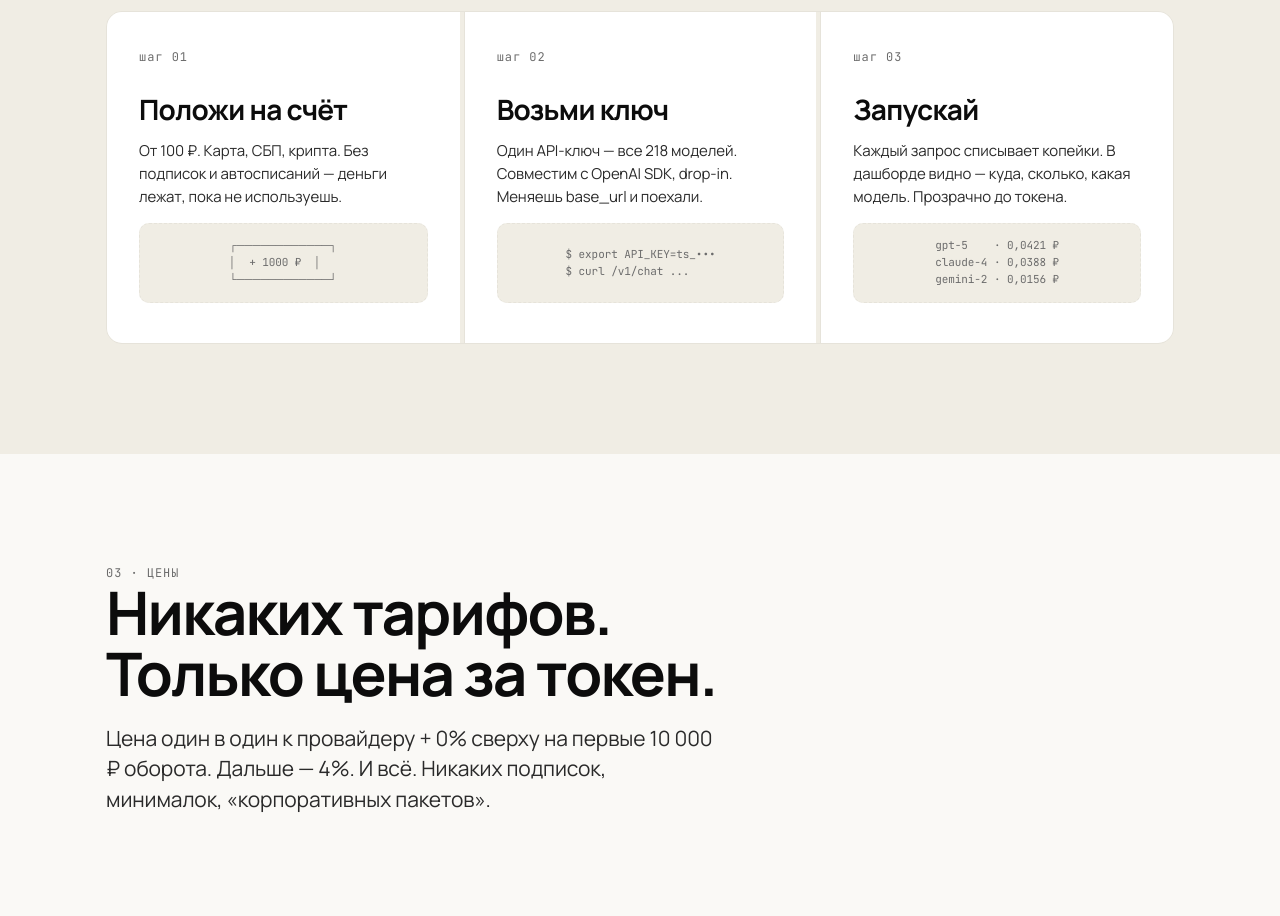
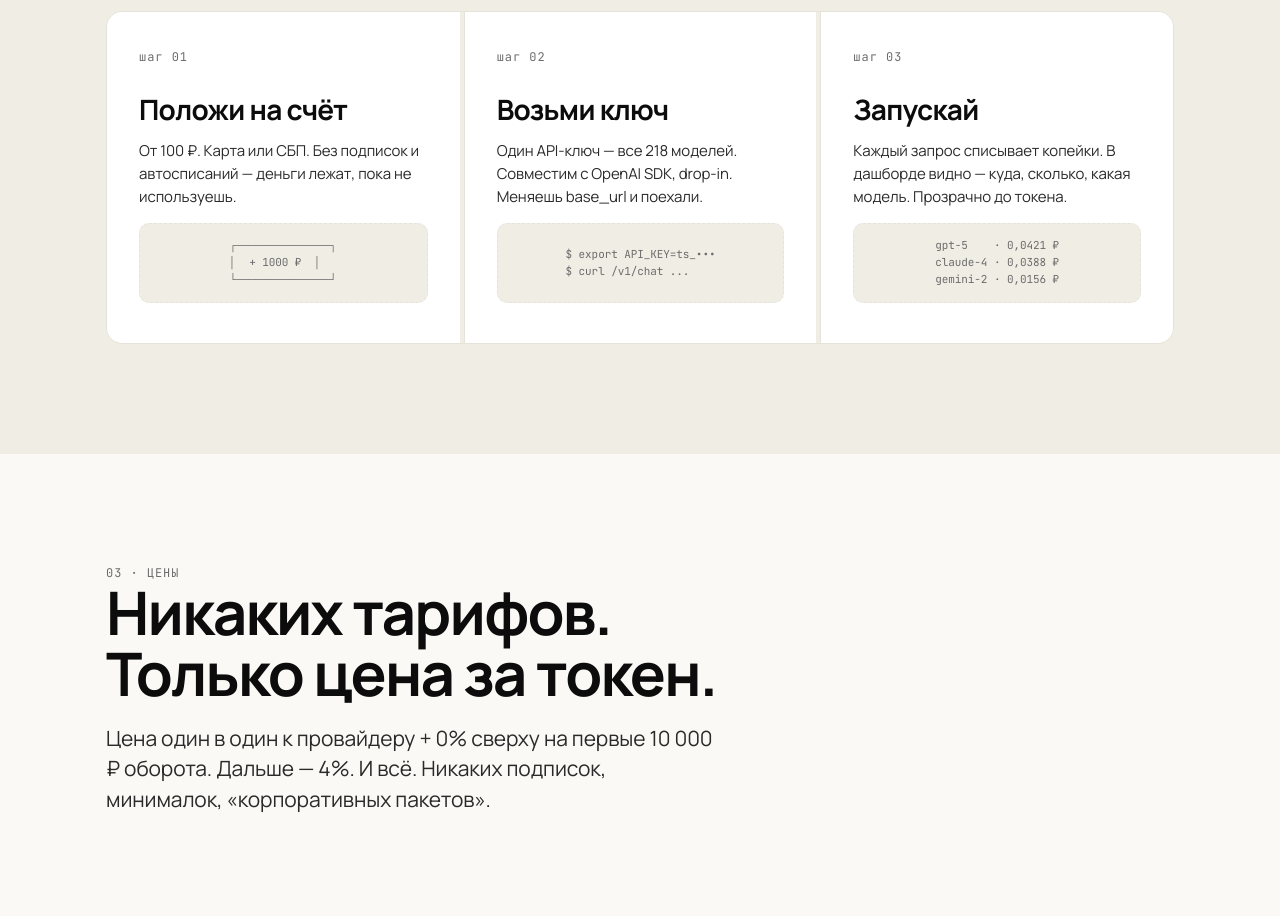
Before and after one commit to o-by-o/tokenstok-landing, a Next.js app: page / in a window 1280 px wide. Shown: the part 3780-4696 px from the top of the page. Built offline with nearby package versions, Linux system fonts and the light colour scheme.

Commit message:
copy(landing): drop crypto payment option from "how it works"
Step 01 now lists only card and СБП. Removes the crypto mention from
the payment methods list.

```diff
--- a/app/Landing.jsx
+++ b/app/Landing.jsx
@@ -739,7 +739,7 @@ export function Landing() {
               <div className="step">
                 <div className="n">шаг 01</div>
                 <h3>Положи&nbsp;на&nbsp;счёт</h3>
-                <p>От 100 ₽. Карта, СБП, крипта. Без подписок и автосписаний — деньги лежат, пока не используешь.</p>
+                <p>От 100 ₽. Карта или СБП. Без подписок и автосписаний — деньги лежат, пока не используешь.</p>
                 <div className="ill">{`┌────────────┐\n│  + 1000 ₽  │\n└────────────┘`}</div>
               </div>
               <div className="step">
```
